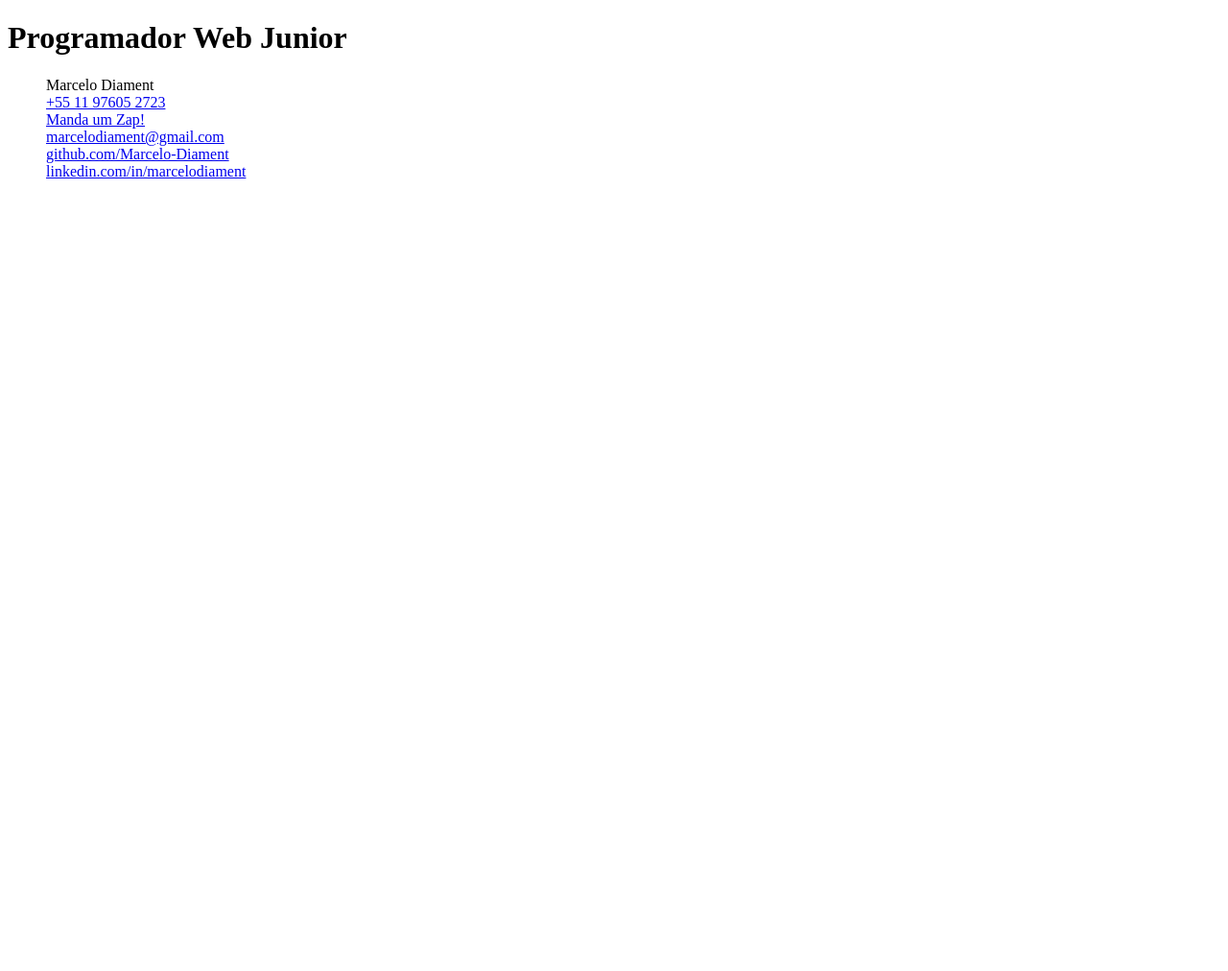
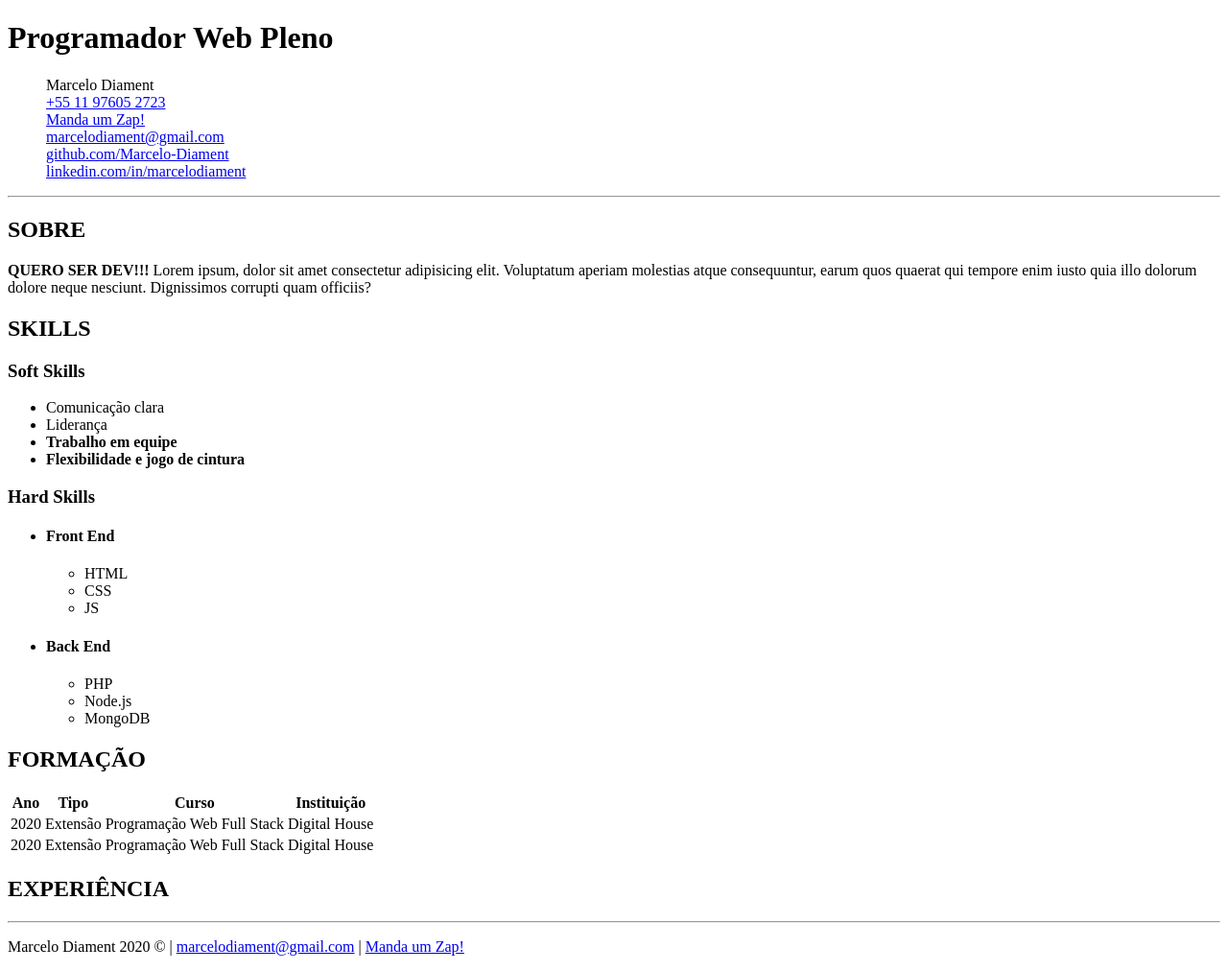
Before and after one commit to FERNANDOJUNIN/DigitalHouse-tn09-HTML-e-CSS, a plain HTML site: page index.html in a window 1280 px wide. Shown: the whole page at 96% size. Before the commit the page ends 800 px from the top, so only its background shows below. Drawn offline with Linux system fonts and the light colour scheme.

Commit message:
html-css_inicio

```diff
--- a/index.html
+++ b/index.html
@@ -9,26 +9,93 @@
 
 <body>
     <header>
-        <h1>Programador Web Junior</h1>
+        <h1>Programador Web Pleno</h1>
         <ul type="none">
             <li>Marcelo Diament</li>
             <li>
                 <a href="tel:+5511976052723">+55 11 97605 2723</a>
             </li>
             <li>
-                <a href="https://wa.me/+5511976052723?text=Ol%C3%A1,%0D%0A%0D%0AAcessei%20o%20site%20agilmindset%20e%20gostaria%20de%20saber%20mais%20sobre%0D%0A" target="_blank" rel="noopener noreferrer">Manda um Zap!</a>
+                <a href="https://wa.me/+5511976052723?text=%E2%9D%A4%20Ol%C3%A1,%0D%0A%0D%0AAcessei%20o%20site%20agilmindset%20e%20gostaria%20de%20saber%20mais%20sobre%0D%0A" target="_blank" rel="noopener noreferrer">Manda um Zap!</a>
             </li>
             <li>
                 <a href="mailto:marcelodiament@gmail.com?subject=Vaga%20de%20Programador%20Jr&body=Olá,%20gostei%20do%20seu%20perfil!">marcelodiament@gmail.com</a>
             </li>
             <li>
-                <a href="http://github.com/Marcelo-Diament" target="_blank" rel="noopener noreferrer">github.com/Marcelo-Diament</a>
+                <a href="https://github.com/Marcelo-Diament" target="_blank" rel="noopener noreferrer">github.com/Marcelo-Diament</a>
             </li>
             <li>
-                <a href="http://linkedin.com/in/marcelodiament" target="_blank" rel="noopener noreferrer">linkedin.com/in/marcelodiament</a>
+                <a href="https://linkedin.com/in/marcelodiament" target="_blank" rel="noopener noreferrer">linkedin.com/in/marcelodiament</a>
             </li>
         </ul>
     </header>
+    <hr>
+    <main>
+        <section>
+            <h2>SOBRE</h2>
+            <p><b>QUERO SER DEV!!!</b> Lorem ipsum, dolor sit amet consectetur adipisicing elit. Voluptatum aperiam molestias atque consequuntur, earum quos quaerat qui tempore enim iusto quia illo dolorum dolore neque nesciunt. Dignissimos corrupti quam officiis?</p>
+        </section>
+        <section>
+            <h2>SKILLS</h2>
+            <h3>Soft Skills</h3>
+            <ul>
+                <li>Comunicação clara</li>
+                <li>Liderança</li>
+                <li><strong>Trabalho em equipe</strong></li>
+                <li><strong>Flexibilidade e jogo de cintura</strong></li>
+            </ul>
+            <h3>Hard Skills</h3>
+            <ul>
+                <li>
+                    <h4>Front End</h4>
+                    <ul>
+                        <li>HTML</li>
+                        <li>CSS</li>
+                        <li>JS</li>
+                    </ul>
+                </li>
+                <li>
+                    <h4>Back End</h4>
+                    <ul>
+                        <li>PHP</li>
+                        <li>Node.js</li>
+                        <li>MongoDB</li>
+                    </ul>
+                </li>
+            </ul>
+        </section>
+        <section>
+            <h2>FORMAÇÃO</h2>
+            <table>
+                <tr>
+                    <th>Ano</th>
+                    <th>Tipo</th>
+                    <th>Curso</th>
+                    <th>Instituição</th>
+                </tr>
+                <tr>
+                    <td>2020</td>
+                    <td>Extensão</td>
+                    <td>Programação Web Full Stack</td>
+                    <td>Digital House</td>
+                </tr>
+                <tr>
+                    <td>2020</td>
+                    <td>Extensão</td>
+                    <td>Programação Web Full Stack</td>
+                    <td>Digital House</td>
+                </tr>
+            </table>
+        </section>
+        <section>
+            <h2>EXPERIÊNCIA</h2>
+            <p></p>
+        </section>
+    </main>
+    <hr>
+    <footer>
+        <p>Marcelo Diament 2020 &copy; | <a href="mailto:marcelodiament@gmail.com?subject=Vaga%20de%20Programador%20Jr&body=Olá,%20gostei%20do%20seu%20perfil!">marcelodiament@gmail.com</a> | <a href="https://wa.me/+5511976052723?text=%E2%9D%A4%20Ol%C3%A1,%0D%0A%0D%0AAcessei%20o%20site%20agilmindset%20e%20gostaria%20de%20saber%20mais%20sobre%0D%0A" target="_blank" rel="noopener noreferrer">Manda um Zap!</a></p>
+    </footer>
 </body>
 
 </html>
```
